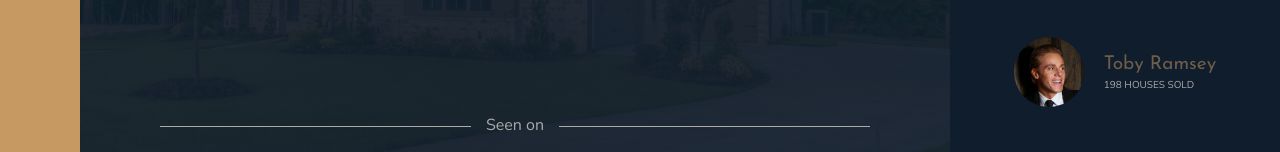
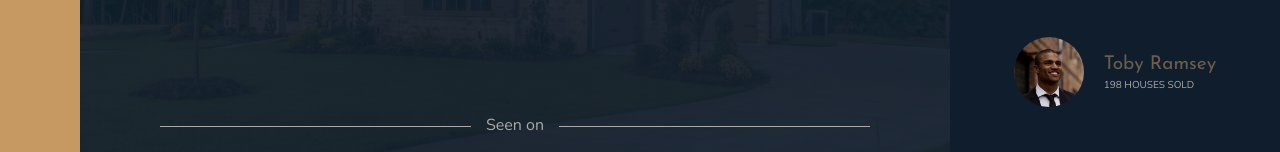
Before and after one commit to moriz23/CSS-Grid-Project, a website: page index.html in a window 1280 px wide. Shown: the part 381-533 px from the top of the page. Drawn offline with nearby package versions, Linux system fonts and the light colour scheme.

Commit message:
added new image and ran build:css script

```diff
--- a/index.html
+++ b/index.html
@@ -48,7 +48,7 @@
           <p class="realtors__sold">212 houses sold</p>
         </div>
 
-        <img src="img/realtor-1.jpeg" alt="Realtor 1" class="realtors__img" />
+        <img src="img/realtor-3.jpeg" alt="Realtor 1" class="realtors__img" />
         <div class="realtors__details">
           <h4 class="heading-4 heading-4__light">Toby Ramsey</h4>
           <p class="realtors__sold">198 houses sold</p>
```
